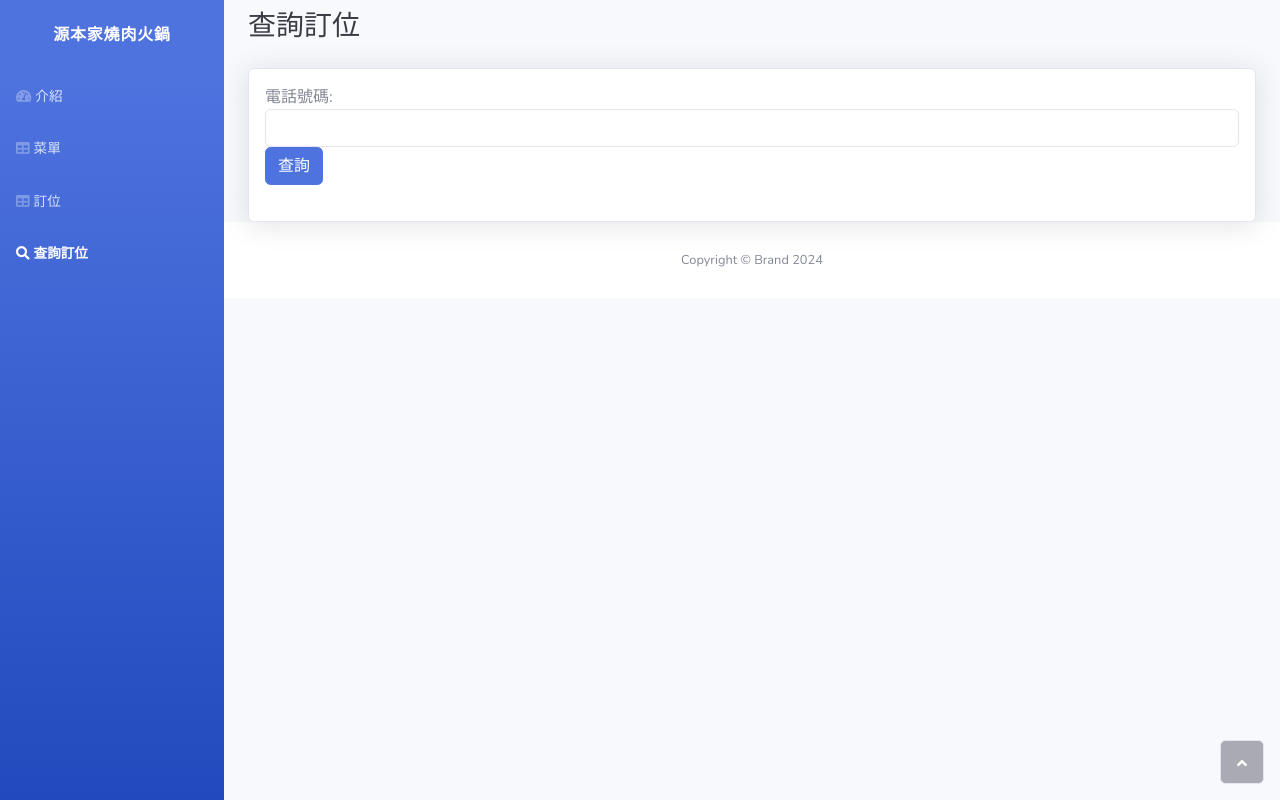
After one commit to eric2969/iim_backend, a PHP site: page /customer/lookup.html in a window 1280 px wide. The commit adds this page. Run offline with PHP 8.4, Linux system fonts and the light colour scheme.

Commit message:
Added lookup.html and it's functions

```diff
--- a/customer/index.html
+++ b/customer/index.html
@@ -26,6 +26,7 @@
                     <li class="nav-item"><a class="nav-link active" href="index.html"><i class="fas fa-tachometer-alt"></i><span>介紹</span></a></li>
                     <li class="nav-item"><a class="nav-link" href="menu.html"><i class="fas fa-table"></i><span>菜單</span></a></li>
                     <li class="nav-item"><a class="nav-link" href="reservation.html"><i class="fas fa-table"></i><span>訂位</span></a></li>
+                    <li class="nav-item"><a class="nav-link" href="lookup.html"><i class="fas fa-search"></i><span>訂位查詢</span></a></li>
                     <li class="nav-item"></li>
                 </ul>
             </div>
--- /dev/null
+++ b/customer/lookup.html
@@ -0,0 +1,90 @@
+<!DOCTYPE html>
+<html data-bs-theme="light" lang="en">
+
+<head>
+    <meta charset="utf-8">
+    <meta name="viewport" content="width=device-width, initial-scale=1.0, shrink-to-fit=no">
+    <title>查詢訂位 - 源本家燒肉火鍋</title>
+    <link rel="stylesheet" href="assets/bootstrap/css/bootstrap.min.css">
+    <link rel="stylesheet" href="https://fonts.googleapis.com/css?family=Nunito:200,200i,300,300i,400,400i,600,600i,700,700i,800,800i,900,900i&amp;display=swap">
+    <link rel="stylesheet" href="assets/fonts/fontawesome-all.min.css">
+    <link rel="stylesheet" href="assets/css/untitled.css">
+    <script src="assets/js/jquery.min.js"></script>
+    <script src="assets/bootstrap/js/bootstrap.min.js"></script>
+    <script src="assets/js/theme.js"></script>
+    <script src="../js/book_lookup.js"></script> <!-- 引入 book_lookup.js 文件 -->
+</head>
+
+<body id="page-top">
+    <div id="wrapper">
+        <nav class="navbar align-items-start sidebar sidebar-dark accordion bg-gradient-primary p-0 navbar-dark">
+            <div class="container-fluid d-flex flex-column p-0">
+                <a class="navbar-brand d-flex justify-content-center align-items-center sidebar-brand m-0" href="index.html">
+                    <div class="sidebar-brand-icon rotate-n-15"></div>
+                    <div class="sidebar-brand-text mx-3"><span>源本家燒肉火鍋</span></div>
+                </a>
+                <hr class="sidebar-divider my-0">
+                <ul class="navbar-nav text-light" id="accordionSidebar">
+                    <li class="nav-item"><a class="nav-link" href="index.html"><i class="fas fa-tachometer-alt"></i><span>介紹</span></a></li>
+                    <li class="nav-item"><a class="nav-link" href="menu.html"><i class="fas fa-table"></i><span>菜單</span></a></li>
+                    <li class="nav-item"><a class="nav-link" href="reservation.html"><i class="fas fa-table"></i><span>訂位</span></a></li>
+                    <li class="nav-item"><a class="nav-link active" href="lookup.html"><i class="fas fa-search"></i><span>查詢訂位</span></a></li>
+                </ul>
+            </div>
+        </nav>
+        <div class="d-flex flex-column" id="content-wrapper">
+            <div class="container-fluid">
+                <h3 class="text-dark mb-4" style="margin-top: 10px;">查詢訂位</h3>
+                <div class="card shadow">
+                    <div class="card-body">
+                        <form id="lookup-form" method="post">
+                            <div class="form-group">
+                                <label for="phone">電話號碼:</label>
+                                <input type="text" class="form-control" id="phone" name="phone" required>
+                            </div>
+                            <button type="submit" class="btn btn-primary">查詢</button>
+                        </form>
+                        <div id="query-result" style="margin-top: 20px;"></div> <!-- 查詢結果顯示區域 -->
+                    </div>
+                </div>
+            </div>
+            <div style="display: none;" id="success">
+                <main>
+                    <div>
+                        <section class="d-flex justify-content-sm-center align-items-sm-center" style="margin: 20px;background: #ffffff;padding: 10px;text-align: center;color: rgb(131,132,135);">
+                            <h1 class="display-1" style="background: transparent;color: rgb(0,0,0);font-weight: bold;">訂位查詢成功</h1>
+                        </section>
+                        <section id="booking-info" class="d-flex justify-content-center align-items-sm-center" style="background: #ffffff;text-align: center;color: rgb(0,0,0);font-size: 30px;padding: 20px;">
+                            <!-- 查詢結果將在此顯示 -->
+                        </section>
+                        <section class="d-flex justify-content-center" style="margin: 20px;background: #ffffff;text-align: center;">
+                            <button class="btn btn-primary text-center d-flex d-sm-flex justify-content-center justify-content-sm-center align-items-sm-center" type="button" style="width: 90%;height: 70px;background: #545454;font-size: 30px;" onclick="location.href='index.html'">返回首頁</button>
+                        </section>
+                    </div>
+                </main>
+            </div>
+            <div style="display: none;" id="fail">
+                <main>
+                    <div>
+                        <section class="d-flex justify-content-sm-center align-items-sm-center" style="margin: 20px;background: #ffffff;padding: 10px;text-align: center;border-color: rgb(99,99,99);">
+                            <h1 class="display-1" style="background: transparent;color: rgb(0,0,0);font-weight: bold;">查詢失敗</h1>
+                        </section>
+                        <section id="fail-reason" class="d-flex justify-content-center align-items-sm-center" style="margin: 10px;background: #ffffff;text-align: center;color: rgb(0,0,0);font-size: 30px;padding: 10px;">
+                            <!-- 查詢失敗原因將在此顯示 -->
+                        </section>
+                        <section class="d-flex justify-content-center" style="margin: 20px;background: #ffffff;text-align: center;">
+                            <button class="btn btn-primary text-center d-flex d-sm-flex justify-content-center justify-content-sm-center align-items-sm-center" type="button" style="width: 90%;height: 70px;background: #545454;font-size: 30px;" onclick="location.href='index.html'">返回首頁</button>
+                        </section>
+                    </div>
+                </main>
+            </div>
+            <footer class="bg-white sticky-footer">
+                <div class="container my-auto">
+                    <div class="text-center my-auto copyright"><span>Copyright © Brand 2024</span></div>
+                </div>
+            </footer>
+        </div><a class="border rounded d-inline scroll-to-top" href="#page-top"><i class="fas fa-angle-up"></i></a>
+    </div>
+</body>
+
+</html>
--- a/customer/menu.html
+++ b/customer/menu.html
@@ -26,6 +26,7 @@
                     <li class="nav-item"><a class="nav-link" href="index.html"><i class="fas fa-tachometer-alt"></i><span>介紹</span></a></li>
                     <li class="nav-item"><a class="nav-link active" href="menu.html"><i class="fas fa-table"></i><span>菜單</span></a></li>
                     <li class="nav-item"><a class="nav-link" href="reservation.html"><i class="fas fa-table"></i><span>訂位</span></a></li>
+                    <li class="nav-item"><a class="nav-link" href="lookup.html"><i class="fas fa-search"></i><span>訂位查詢</span></a></li>
                     <li class="nav-item"></li>
                 </ul>
             </div>
--- a/customer/reservation.html
+++ b/customer/reservation.html
@@ -27,6 +27,7 @@
                     <li class="nav-item"><a class="nav-link" href="index.html"><i class="fas fa-tachometer-alt"></i><span>介紹</span></a></li>
                     <li class="nav-item"><a class="nav-link" href="menu.html"><i class="fas fa-table"></i><span>菜單</span></a></li>
                     <li class="nav-item"><a class="nav-link active" href="reservation.html"><i class="fas fa-table"></i><span>訂位</span></a></li>
+                    <li class="nav-item"><a class="nav-link" href="lookup.html"><i class="fas fa-search"></i><span>訂位查詢</span></a></li>
                     <li class="nav-item"></li>
                 </ul>
             </div>
--- a/js/book_lookup.js
+++ b/js/book_lookup.js
@@ -1,19 +1,41 @@
-$(document).ready(function(){
-    $("#book_lookup").click(function(){
+$(document).ready(function() {
+    $('#lookup-form').on('submit', function(event) {
+        event.preventDefault(); // 防止表單提交
+        var phone = $('#phone').val();
+
         $.ajax({
-            type: "POST",
-			url: "http://localhost/book_lookup.php",
-			datatype: "json",
-			data:{
-
-			},
-			contentType: "application/x-www-form-urlencoded;charset=UTF-8",
-			success: function(data) {
-
+            url: 'http://localhost/backend/book_lookup.php',
+            type: 'POST',
+            dataType: 'json',
+            data: JSON.stringify({ phone: phone }),
+            contentType: 'application/json; charset=utf-8',
+            success: function(response) {
+                if (response.success) {
+                    var bookingInfo = '';
+                    response.data.forEach(function(booking) {
+                        bookingInfo += '<p>日期: ' + booking.date + '</p>';
+                        bookingInfo += '<p>時間: ' + booking.time + '</p>';
+                        bookingInfo += '<p>姓名: ' + booking.name + '</p>';
+                        bookingInfo += '<p>人數: ' + booking.people + '</p>';
+                        bookingInfo += '<p>其他: ' + booking.other + '</p><hr>';
+                    });
+                    $('#booking-info').html(bookingInfo);
+                    $('#success').show();
+                    alert("a")
+                    //$("#success").css('display','block');
+                    $('#fail').hide();
+                } else {
+                    $('#fail-reason').html(response.message);
+                    $('#fail').show();
+                    //$("#fail").css('display','block');
+                    $('#success').hide();
+                }
             },
-            error: function(jqXHR) {
-
+            error: function() {
+                $('#fail-reason').html('查詢失敗，請稍後再試。');
+                $('#fail').show();
+                $('#success').hide();
             }
-        })
-    })
+        });
+    });
 });
```
Also changed, not shown: backend/book_lookup.php (+42 -0 lines), customer/assets/lookup.html (added).
